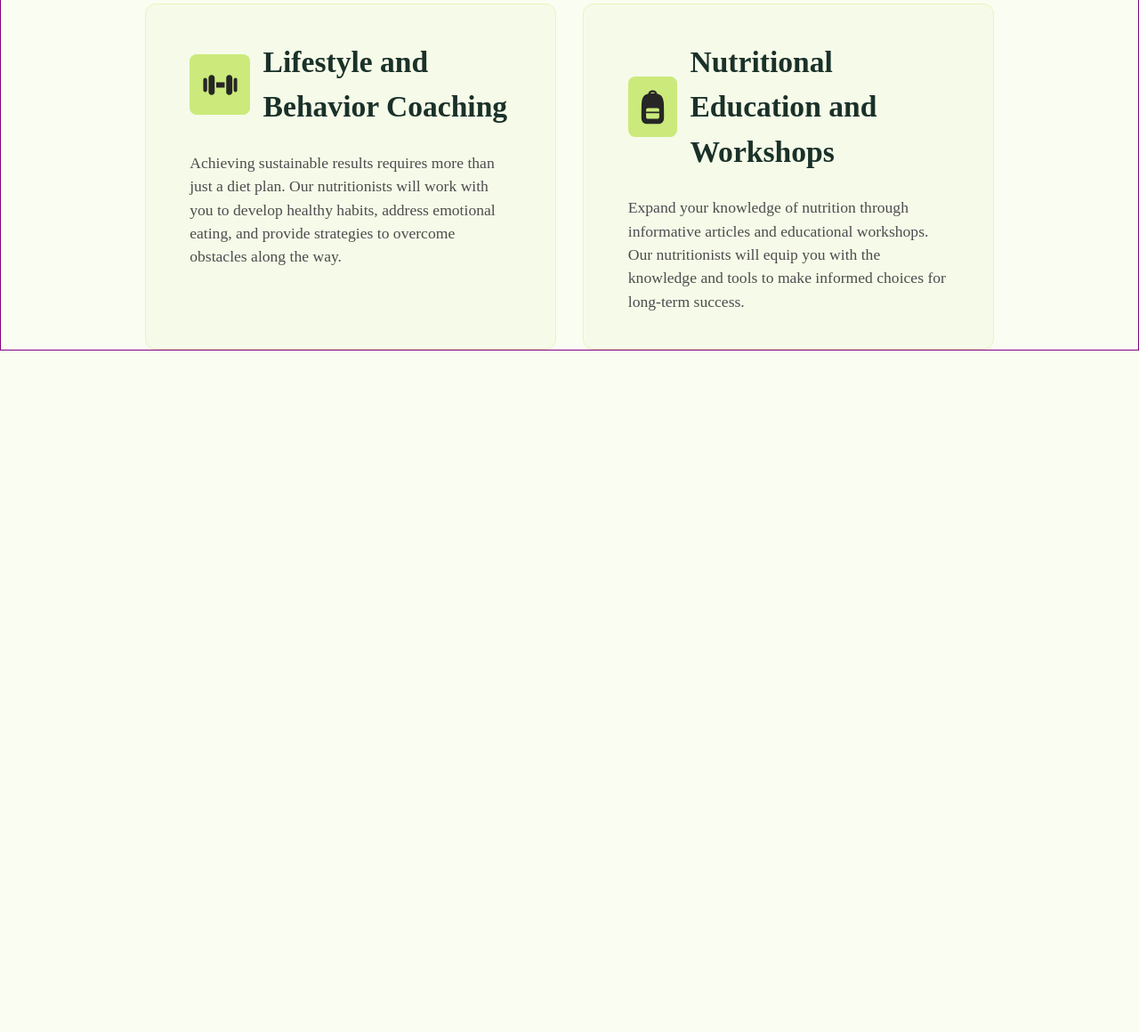
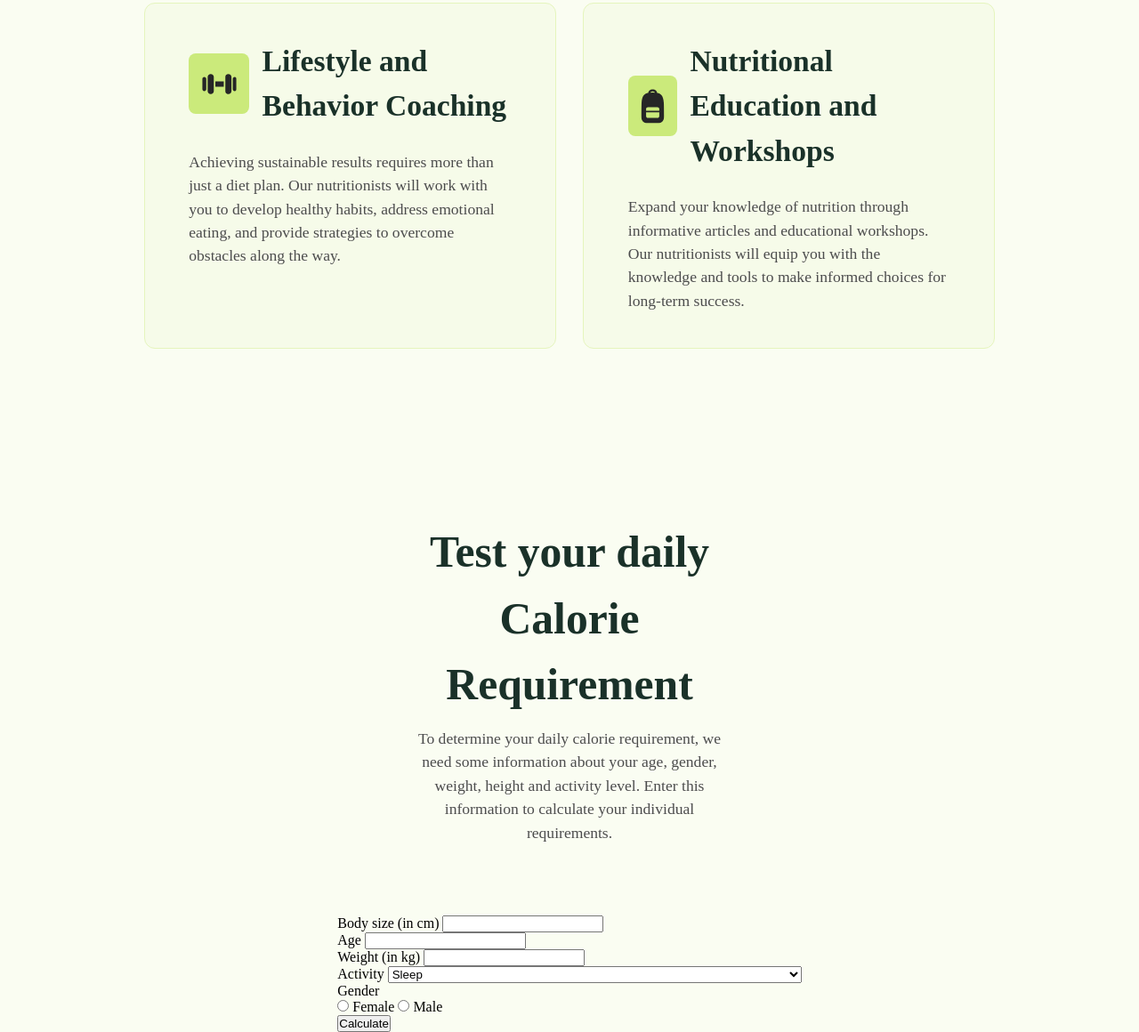
Before and after one commit to AbuTokio/health-app, a website built with Vite: page index.html in a window 1280 px wide. Shown: the part 2172-3332 px from the top of the page at 89% size. Before the commit the page ends 2566 px from the top, so only its background shows below. Built offline with nearby package versions, Linux system fonts and the light colour scheme; files whose address does not match are found by name.

Commit message:
calculator section - html finished

```diff
--- a/index.html
+++ b/index.html
@@ -62,7 +62,7 @@
           </div>
         </article>
       </section>
-      <section class="features-section">
+      <section class="features-section main-section">
         <article class="text-container">
           <h2>Features</h2>
           <p>
@@ -143,6 +143,53 @@
           </div>
         </article>
       </section>
+      <section class="calculator-section main-section">
+        <article class="text-container">
+          <h2>Test your daily Calorie Requirement</h2>
+          <p>
+            To determine your daily calorie requirement, we need some information about your age, gender, weight, height
+            and activity level. Enter this information to calculate your individual requirements.
+          </p>
+        </article>
+        <article class="calculator-container">
+          <form>
+            <div>
+              <label for="body-size">Body size (in cm)</label>
+              <input type="text" name="body-size" id="body-size" />
+            </div>
+            <div>
+              <label for="age">Age</label>
+              <input type="number" name="age" id="age" />
+            </div>
+            <div>
+              <label for="weight">Weight (in kg)</label>
+              <input type="number" name="weight" id="weight" />
+            </div>
+            <div>
+              <label for="activity">Activity</label>
+              <select name="activity" id="activity">
+                <option value="0">Sleep</option>
+                <option value="1">Just sitting and lying down</option>
+                <option value="2">
+                  Exclusively sedentary work with little or no physical activity in leisure time...
+                </option>
+                <option value="3">Sedentary work with occasional walking or standing</option>
+                <option value="4">Mainly walking or standing work</option>
+                <option value="5">Physically demanding professional work</option>
+              </select>
+            </div>
+            <div>
+              <p>Gender</p>
+              <input type="radio" name="gender" id="female" />
+              <label for="female">Female</label>
+              <input type="radio" name="gender" id="male" />
+              <label for="male">Male</label>
+            </div>
+            <button type="button">Calculate</button>
+          </form>
+          <div class="calculator-output"></div>
+        </article>
+      </section>
     </main>
     <script type="module" src="./src/main.js"></script>
   </body>
--- a/src/style.css
+++ b/src/style.css
@@ -318,13 +318,11 @@ main .hero-section .hero-container .hero-footer-container p span {
   color: var(--darkgreen_30);
 }
 
-/* ~ FEATURES SECTION */
+/* ~ MAIN SECTION */
 
 /* next section 150px below */
 
-main .features-section {
-  border: 1px solid purple;
-  margin-top: 9.4rem;
+main .main-section {
   padding: 0 10.1rem;
   display: flex;
   flex-direction: column;
@@ -333,9 +331,9 @@ main .features-section {
   gap: 5rem;
 }
 
-/* + FEATURES TEXT CONTAINER */
+/* + TEXT CONTAINER */
 
-main .features-section .text-container {
+main .main-section .text-container {
   display: flex;
   flex-direction: column;
   gap: 0.6rem;
@@ -343,18 +341,24 @@ main .features-section .text-container {
   text-align: center;
 }
 
-main .features-section .text-container h2 {
+main .main-section .text-container h2 {
   font-size: 3.1rem;
   font-weight: 700;
   line-height: 150%;
   color: var(--darkgreen_15);
 }
 
-main .features-section .text-container p {
+main .main-section .text-container p {
   font-size: 1.1rem;
   font-weight: 500;
   line-height: 150%;
   color: var(--grey_30);
+}
+
+/* ~ FEATURES SECTION */
+
+main .features-section {
+  margin-top: 9.4rem;
 }
 
 /* + CARDS CONTAINER */
@@ -406,3 +410,9 @@ main .features-section .cards-container .card-wrapper p {
 }
 
 /* next section 191px below */
+
+/* ~ CALCULATOR SECTION */
+
+main .calculator-section {
+  margin-top: 12rem;
+}
```
